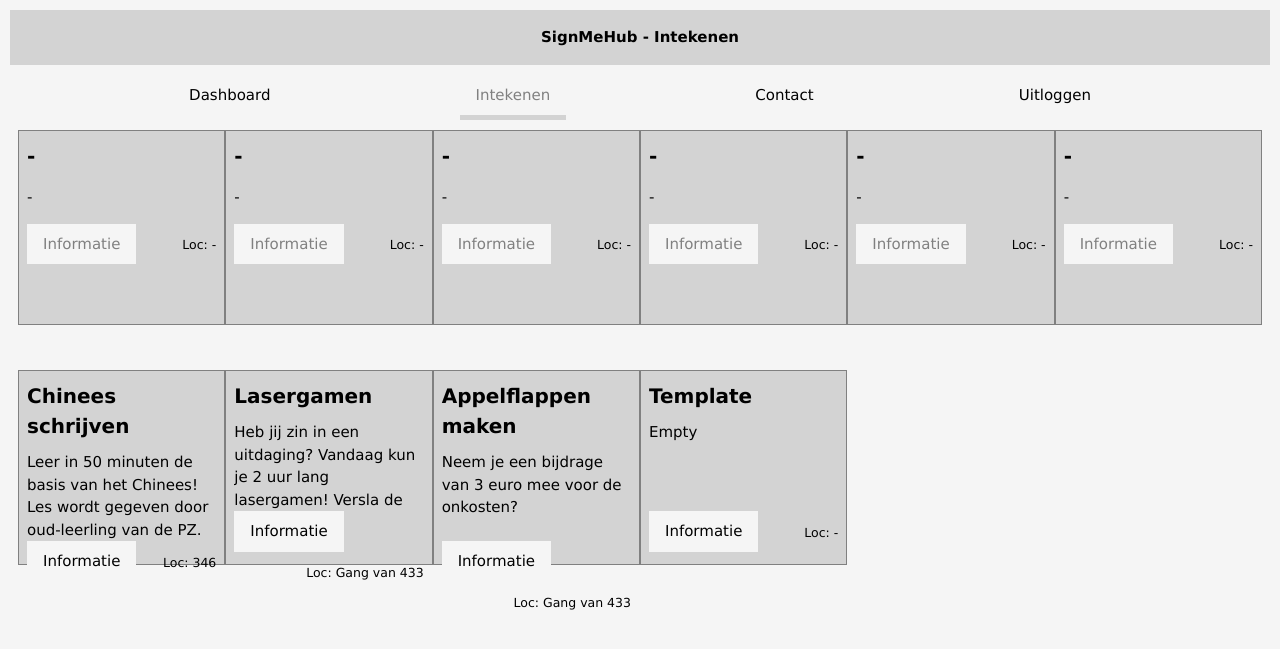
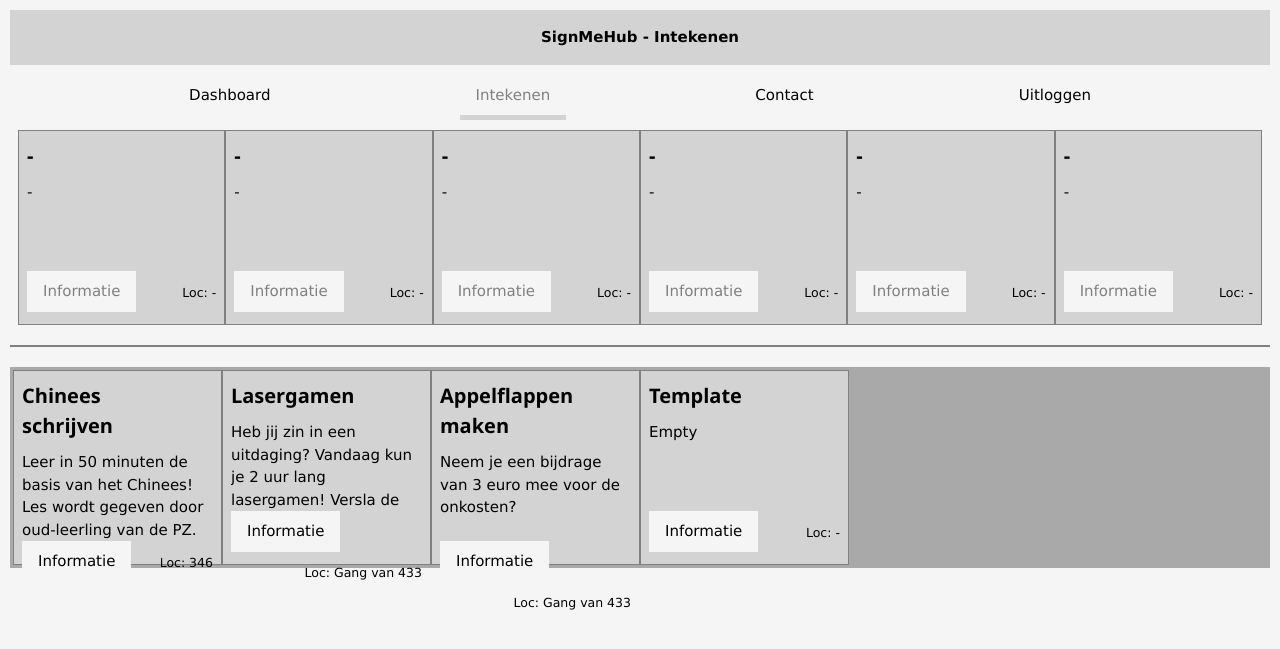
Before and after one commit to baget-underscore/SignMeHub, a PHP site: page /pages/signUpPage.html in a window 1280 px wide. Shown: the top 649 px of the page. Run offline with PHP 8.4, Linux system fonts and the light colour scheme.

Commit message:
Style change galore, working on singups.

```diff
--- a/pages/signUpPage.html
+++ b/pages/signUpPage.html
@@ -30,79 +30,91 @@
     <div style="margin:10px">
 
         <!-- Edit this to fetch entries from DB using user_id and the workshops they signed up for -->
-        <div class="w3-row-padding">
+        <div class="w3-row-padding ws-slotrow">
             <div class="w3-col l2 m4 s4 ws-slot" ondrop="drop(event)" ondragover="allowDrop(event)">
                 <h4>
-                    <b>-</b>
+                    -
                 </h4>
+                <div class="ws-description">
                     <p>
                         -
                     </p>
+                </div>
                 <button style="display:inline;" disabled>Informatie</button>
                 <p style="display:inline;float:right;font-size:smaller;">Loc: -</p>
             </div>
 
             <div class="w3-col l2 m4 s4 ws-slot" ondrop="drop(event)" ondragover="allowDrop(event)">
                 <h4>
-                    <b>-</b>
+                    -
                 </h4>
+                <div class="ws-description">
                     <p>
                         -
                     </p>
+                </div>
                 <button style="display:inline;" disabled>Informatie</button>
                 <p style="display:inline;float:right;font-size:smaller;">Loc: -</p>
             </div>
 
             <div class="w3-col l2 m4 s4 ws-slot" ondrop="drop(event)" ondragover="allowDrop(event)">
                 <h4>
-                    <b>-</b>
+                    -
                 </h4>
+                <div class="ws-description">
                     <p>
                         -
                     </p>
+                </div>
                 <button style="display:inline;" disabled>Informatie</button>
                 <p style="display:inline;float:right;font-size:smaller;">Loc: -</p>
             </div>
 
             <div class="w3-col l2 m4 s4 ws-slot" ondrop="drop(event)" ondragover="allowDrop(event)">
                 <h4>
-                    <b>-</b>
+                    -
                 </h4>
+                <div class="ws-description">
                     <p>
                         -
                     </p>
+                </div>
                 <button style="display:inline;" disabled>Informatie</button>
                 <p style="display:inline;float:right;font-size:smaller;">Loc: -</p>
             </div>
 
             <div class="w3-col l2 m4 s4 ws-slot" ondrop="drop(event)" ondragover="allowDrop(event)">
                 <h4>
-                    <b>-</b>
+                    -
                 </h4>
+                <div class="ws-description">
                     <p>
                         -
                     </p>
+                </div>
                 <button style="display:inline;" disabled>Informatie</button>
                 <p style="display:inline;float:right;font-size:smaller;">Loc: -</p>
             </div>
 
             <div class="w3-col l2 m4 s4 ws-slot" ondrop="drop(event)" ondragover="allowDrop(event)">
                 <h4>
-                    <b>-</b>
+                    -
                 </h4>
+                <div class="ws-description">
                     <p>
                         -
                     </p>
+                </div>
                 <button style="display:inline;" disabled>Informatie</button>
                 <p style="display:inline;float:right;font-size:smaller;">Loc: -</p>
             </div>
         </div>
-        <br><br>
-
-        <div class="w3-row-padding">
+        <hr class="separator">
+        <div class="w3-row-padding ws-itemrow">
             <div class="w3-col l2 m4 s4 ws-item" draggable="true" ondragstart="drag(event)" id="ws1">
+                <button class="fa fa-trash"></button>
                 <h4>
-                    <b>Chinees schrijven</b>
+                    Chinees schrijven</b>
                 </h4>
                 <div class="ws-description">
                     <p>
@@ -116,8 +128,9 @@
             </div>
 
             <div class="w3-col l2 m4 s4 ws-item" draggable="true" ondragstart="drag(event)" id="ws2">
+                <button class="fa fa-trash"></button>
                 <h4>
-                    <b>Lasergamen</b>
+                    Lasergamen</b>
                 </h4>
                 <div class="ws-description">
                     <p>
@@ -130,8 +143,9 @@
             </div>
 
             <div class="w3-col l2 m4 s4 ws-item" draggable="true" ondragstart="drag(event)" id="ws3">
+                <button class="fa fa-trash"></button>
                 <h4>
-                    <b>Appelflappen maken</b>
+                    Appelflappen maken</b>
                 </h4>
                 <div class="ws-description">
                     <p>
@@ -143,8 +157,9 @@
             </div>
 
             <div class="w3-col l2 m4 s4 ws-item" draggable="true" ondragstart="drag(event)" id="ws4">
+                <button class="fa fa-trash"></button>
                 <h4>
-                    <b>Template</b>
+                    Template</b>
                 </h4>
                 <div class="ws-description">
                     <p>
--- a/style.css
+++ b/style.css
@@ -79,12 +79,35 @@ button.logout:hover {
     max-width: 67%;
 }
 
+hr.separator {
+    height: 2px;
+    border-width: 0;
+    color: gray;
+    background-color: gray;
+}
+
 .ws-item, .ws-slot {
     height: 13em;
     background-color: lightgray;
     border: 1px solid gray;
 }
-
+.ws-slot h4, .ws-item h4 {
+    font-weight: 700;
+}
+.ws-item button.fa.fa-trash {
+    visibility: hidden;
+    margin-top: 5px;
+    float: right;
+    background-color: lightgray;
+    font-size: 26px;
+}
+.ws-item button.fa.fa-trash:hover {
+    color: red;
+    border-bottom: 0px;
+}
+.ws-slotrow button.fa.fa-trash {
+    visibility: visible;
+}
 .ws-description {
     height: 6em;
     overflow-y: auto;
@@ -92,3 +115,8 @@ button.logout:hover {
 .ws-description p {
     margin-top: 0;
 }
+
+.ws-itemrow {
+    padding: 3px;
+    background: darkgray;
+}
```
Lines whose indentation alone changed are shown as unchanged.
